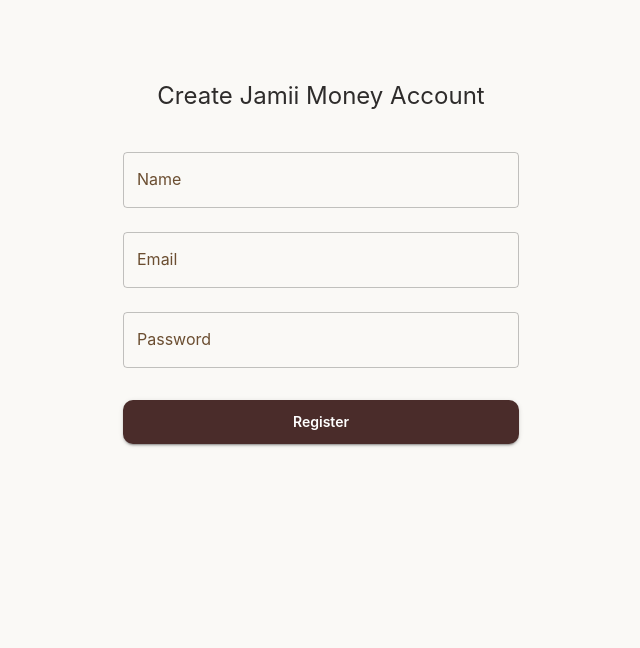
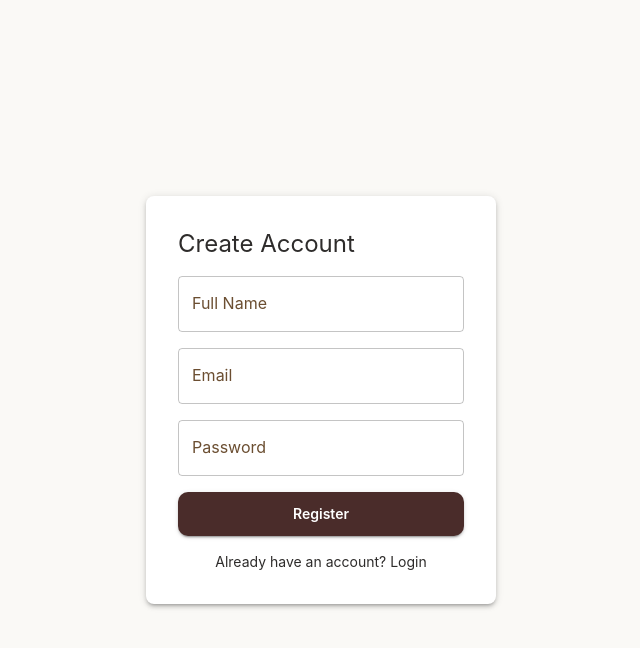
Before and after one commit to shem958/jamii-money, a Next.js app: page /register in a window 1280 px wide. Shown: the top 648 px of the page, without its empty margins (319-959 px from the left). Built offline with nearby package versions, Linux system fonts and the light colour scheme; no server answers.

Commit message:
feat: refactor RegisterPage to use Redux Toolkit's useRegisterMutation and enhance UI with loading state

```diff
--- a/app/(auth)/register/page.tsx
+++ b/app/(auth)/register/page.tsx
@@ -1,32 +1,106 @@
 'use client';
-import { Box, Button, TextField, Typography, Container } from '@mui/material';
+
 import { useState } from 'react';
-import axios from 'axios';
+import {
+  Box,
+  Button,
+  TextField,
+  Typography,
+  Stack,
+  CircularProgress,
+} from '@mui/material';
+import { useRegisterMutation } from '@/redux/api/authApi';
+import { useRouter } from 'next/navigation';
 
 export default function RegisterPage() {
+  const router = useRouter();
+  const [registerUser, { isLoading }] = useRegisterMutation();
   const [form, setForm] = useState({ name: '', email: '', password: '' });
+  const [error, setError] = useState('');
+
+  const handleChange = (e: React.ChangeEvent<HTMLInputElement>) => {
+    setForm({ ...form, [e.target.name]: e.target.value });
+  };
 
   const handleSubmit = async (e: React.FormEvent) => {
     e.preventDefault();
-    await axios.post(`${process.env.NEXT_PUBLIC_API_URL}/auth/register`, form);
+    setError('');
+    try {
+      await registerUser(form).unwrap();
+      router.push('/');
+    } catch (err: any) {
+      setError(err?.data?.message || 'Registration failed');
+    }
   };
 
   return (
-    <Container maxWidth="xs">
-      <Box sx={{ mt: 10, textAlign: 'center' }}>
-        <Typography variant="h5" mb={3}>Create Jamii Money Account</Typography>
-        <form onSubmit={handleSubmit}>
-          <TextField fullWidth label="Name" variant="outlined" margin="normal"
-            value={form.name} onChange={(e) => setForm({ ...form, name: e.target.value })}/>
-          <TextField fullWidth label="Email" variant="outlined" margin="normal"
-            value={form.email} onChange={(e) => setForm({ ...form, email: e.target.value })}/>
-          <TextField fullWidth label="Password" type="password" variant="outlined" margin="normal"
-            value={form.password} onChange={(e) => setForm({ ...form, password: e.target.value })}/>
-          <Button type="submit" fullWidth variant="contained" sx={{ mt: 3 }}>
-            Register
+    <Box
+      display="flex"
+      alignItems="center"
+      justifyContent="center"
+      minHeight="100vh"
+    >
+      <Box
+        component="form"
+        onSubmit={handleSubmit}
+        width={350}
+        p={4}
+        boxShadow={3}
+        borderRadius={2}
+        bgcolor="background.paper"
+      >
+        <Typography variant="h5" mb={2}>
+          Create Account
+        </Typography>
+
+        <Stack spacing={2}>
+          <TextField
+            name="name"
+            label="Full Name"
+            fullWidth
+            value={form.name}
+            onChange={handleChange}
+          />
+          <TextField
+            name="email"
+            label="Email"
+            type="email"
+            fullWidth
+            value={form.email}
+            onChange={handleChange}
+          />
+          <TextField
+            name="password"
+            label="Password"
+            type="password"
+            fullWidth
+            value={form.password}
+            onChange={handleChange}
+          />
+          {error && (
+            <Typography color="error" variant="body2">
+              {error}
+            </Typography>
+          )}
+          <Button
+            type="submit"
+            variant="contained"
+            fullWidth
+            disabled={isLoading}
+          >
+            {isLoading ? <CircularProgress size={24} /> : 'Register'}
           </Button>
-        </form>
+        </Stack>
+
+        <Typography
+          variant="body2"
+          mt={2}
+          sx={{ textAlign: 'center', cursor: 'pointer' }}
+          onClick={() => router.push('/(auth)/login')}
+        >
+          Already have an account? Login
+        </Typography>
       </Box>
-    </Container>
+    </Box>
   );
 }
```
